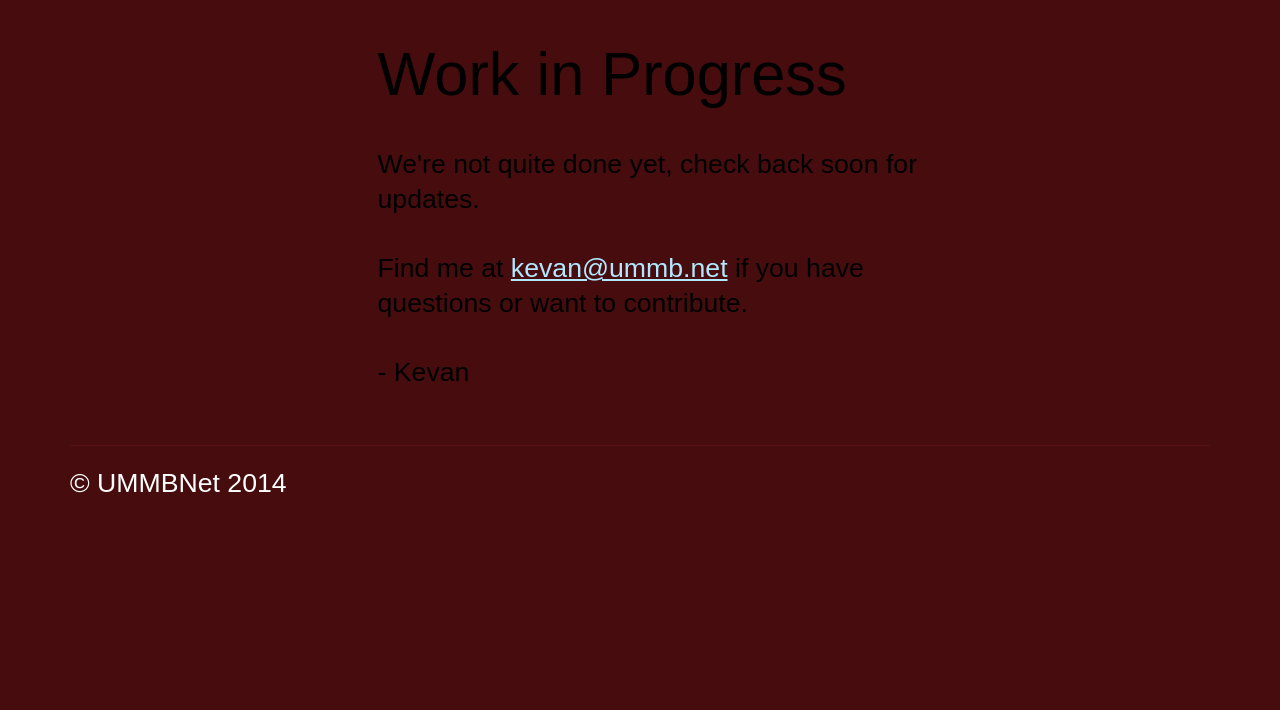
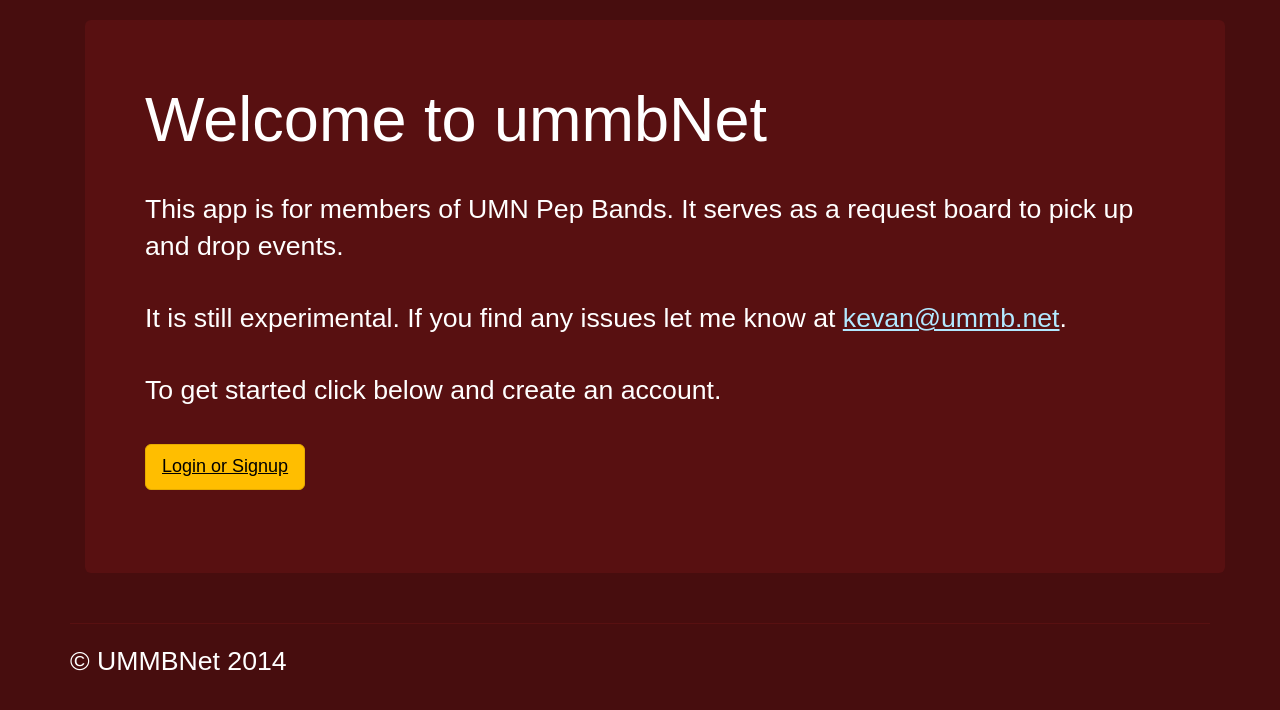
Before and after one commit to kevana/ummbNet, a Flask app: page / in a window 1280 px wide. Shown: the part 52-762 px from the top of the page. Run offline with Flask 2, Linux system fonts and the light colour scheme; parts of the project's set-up code (start-up, migrations or seed data) failed here and were passed over; some libraries are stand-ins or nearby versions.

Commit message:
Added jumbotrons with links to the homepage

```diff
--- a/templates/index.html
+++ b/templates/index.html
@@ -2,15 +2,23 @@
 {% block title %} - Home{% endblock %}
 {% block content %}
 <div class="container">
-  <div class="row">
-    <div class="col-xs-offset-1 col-xs-10 col-sm-offset-2 col-sm-8 col-md-offset-3 col-md-6">
-      <div class="billboard">
-        <h1>Work in Progress</h1>
-        <p>We're not quite done yet, check back soon for updates.</p>
-        <p>Find me at <a href="mailto:kevan@ummb.net">kevan@ummb.net</a> if you have questions or want to contribute.</p>
-        <p> - Kevan</p>
-      </div>
-    </div>
-  </div>
+  {% if not session.logged_in %}
+  <div class="jumbotron">
+    <h1>Welcome to ummbNet</h1>
+    <p>This app is for members of UMN Pep Bands. It serves as a request board to pick up and drop events.</p>
+    <p>It is still experimental. If you find any issues let me know at <a href="mailto:kevan@ummb.net">kevan@ummb.net</a>.</p>
+    <p>To get started click below and create an account.</p>
+    <p><a class="btn btn-primary btn-lg" role="button" href="{{ url_for('login') }}">Login or Signup</a></p>
+  </div><!--jumbotron-->
+  {% else %}
+  <div class="jumbotron">
+    <h1>Get started</h1>
+    <p>You can find requests in the menu bar, or the buttons below.</p>
+    <p>
+      <a class="btn btn-primary btn-lg" role="button" href="{{ url_for('requests') }}">View Requests</a>
+      <a class="btn btn-primary btn-lg" role="button" href="{{ url_for('newrequest') }}">Create a request</a>
+    </p>
+  </div><!--jumbotron-->
+  {% endif %}
 </div>
 {% endblock %}
```
